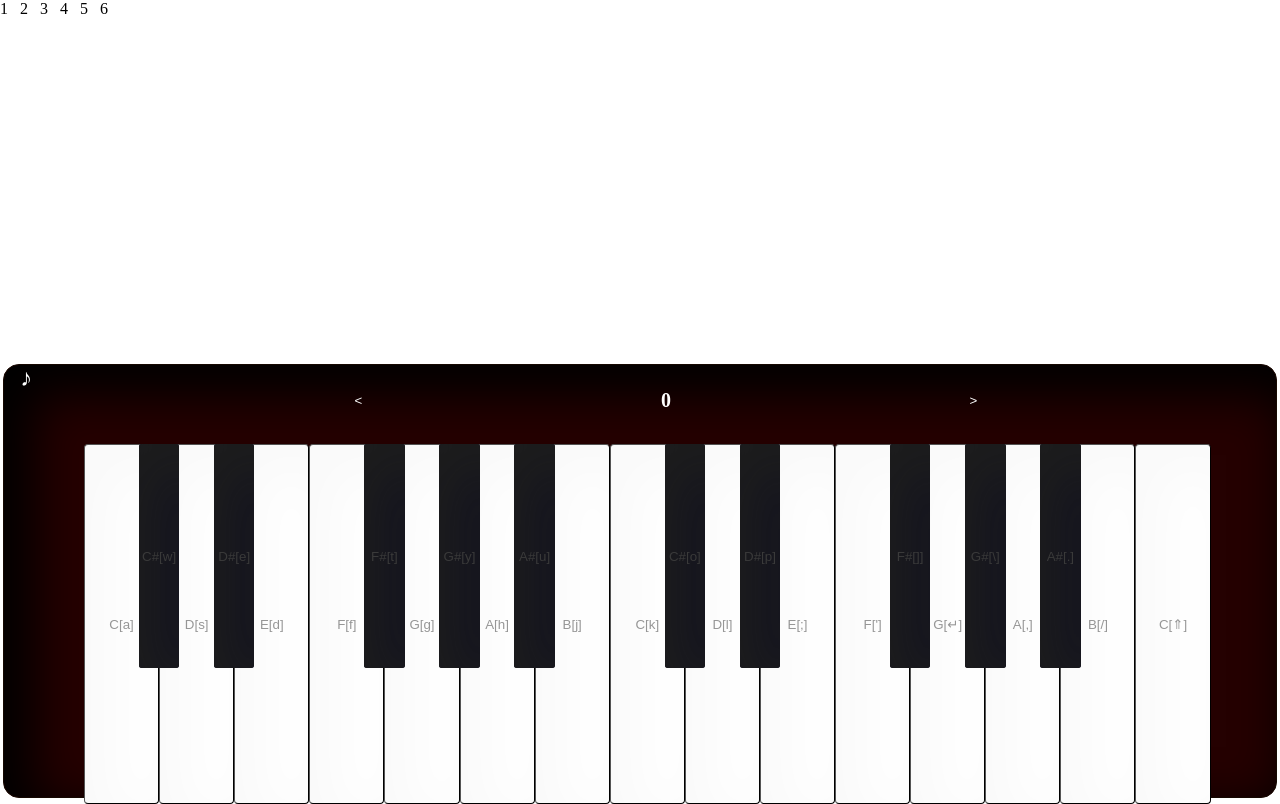
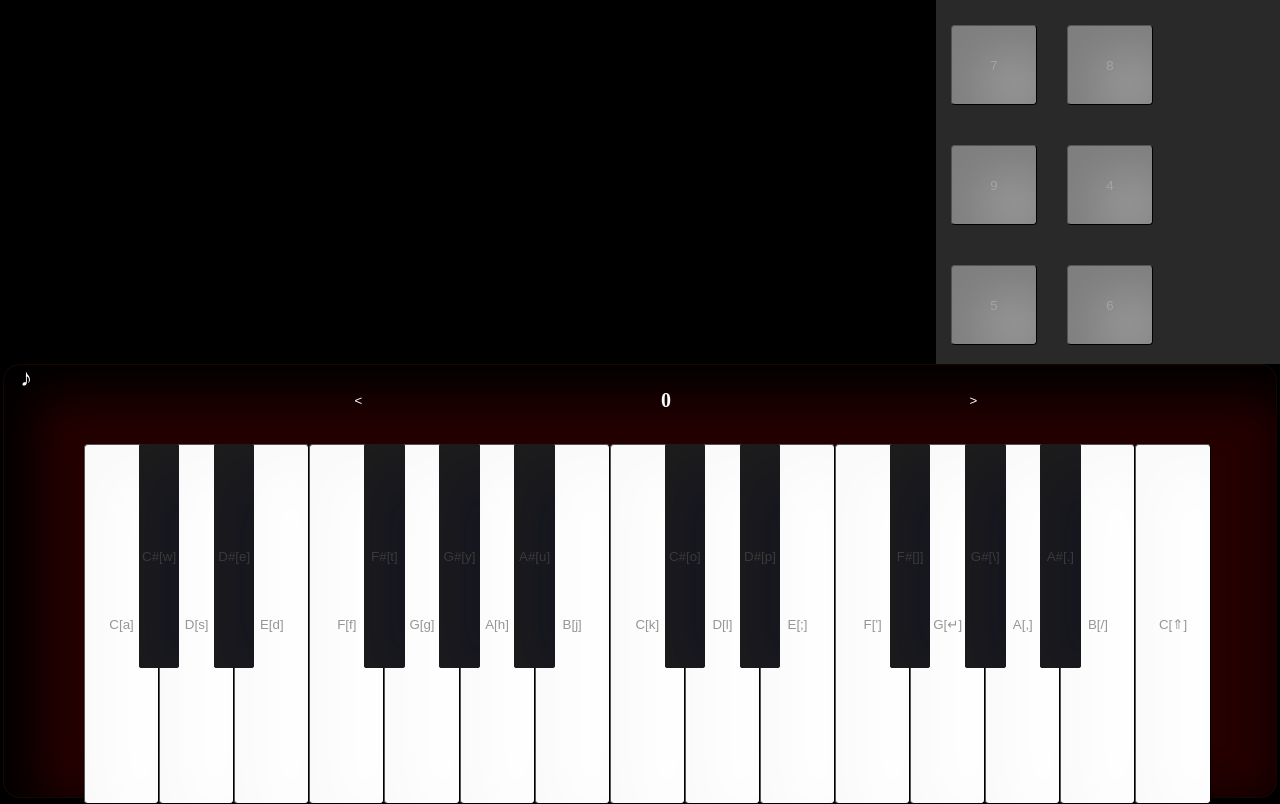
Before and after one commit to ajzehrii/Midi-Online, a Django app: page / in a window 1280 px wide. Run offline with Django 4.2, Linux system fonts and the light colour scheme.

Commit message:
added beat section, buttons not binded yet

```diff
--- a/midionline/chat/static/main.css
+++ b/midionline/chat/static/main.css
@@ -2,6 +2,7 @@ body{
   height: 100vh;
   overflow: hidden;
   margin: 0;
+  background-color: black;
 }
 
 
@@ -25,6 +26,23 @@ body{
   display: inline-flex;
   flex-wrap: wrap;
   gap: 12px;
+}
+
+.button-container {
+  float:right;
+  width: 43vh;
+  height: 45.5vh;
+  background: rgb(41, 41, 41);
+  overflow-y: auto;
+}
+
+.button-container > button {
+  width: 25%;
+  height: 10vh;
+  float: left;
+  background: rgb(68, 68, 68);
+  margin: 15px;
+  margin-top: 25px;
 }
 
 .keyboard{
@@ -86,6 +104,21 @@ button.white {
     border-width: 1px;
     height:45vh;
     width:6.3%;
+}
+
+
+button.drums {
+  background-color:#9c9c9c;
+  box-shadow: 20px 20px 50px 10px rgb(126, 126, 126) inset;
+  color: rgb(165, 164, 164);
+  outline:black;
+  border-radius:0.3em;
+  z-index:1;
+  border-width: 1px;
+}
+button.drums:active{
+  background-color:#d10303d7;
+
 }
 
 button.black:active{
--- a/midionline/chat/templates/messages.html
+++ b/midionline/chat/templates/messages.html
@@ -11,14 +11,19 @@
 </head>
 <body>
     <div class = "hub">
-        <div class="flex-gap">
-            <div>1</div>
-            <div>2</div>
-            <div>3</div>
-            <div>4</div>
-            <div>5</div>
-            <div>6</div>
-          </div>
+        <div class="menu-container">
+            <div class="button-container">
+               <button id = "120" onclick="playloop('120')" class="drums">7</button>
+               <button id = "140" onclick="playloop('140')" class="drums">8</button>
+               <button id = "150" onclick="playloop('150')" class="drums">9</button>
+               <button onclick="playdrum('Perc')" class="drums">4</button>
+               <button onclick="playdrum('ohi')" class="drums">5</button>
+               <button onclick="playdrum('Roll')" class="drums">6</button>
+               <button onclick="playdrum('Kick')" class="drums">1</button>
+               <button onclick="playdrum('Clap')" class="drums">2</button>
+               <button onclick="playdrum('chi')" class="drums">3</button>
+            </div>
+        </div>
     </div>
     <div id = "bet" class = "keyboard" onmousedown = "clicked()" onmouseup ="unclicked()">
         <div class = "keyhub">
```
Also changed, not shown: other parts of midionline/chat/templates/messages.html (+19 -15 lines), midionline/chat/static/main.js (+47 -0 lines), 11 other files.
